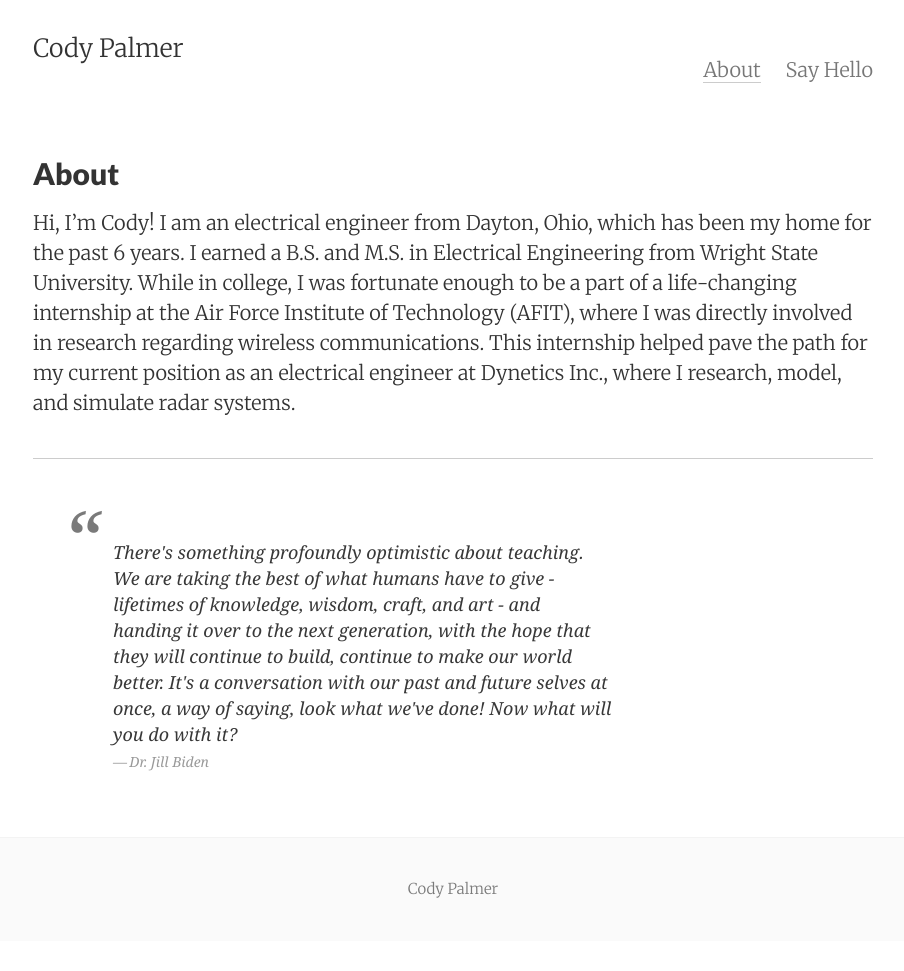
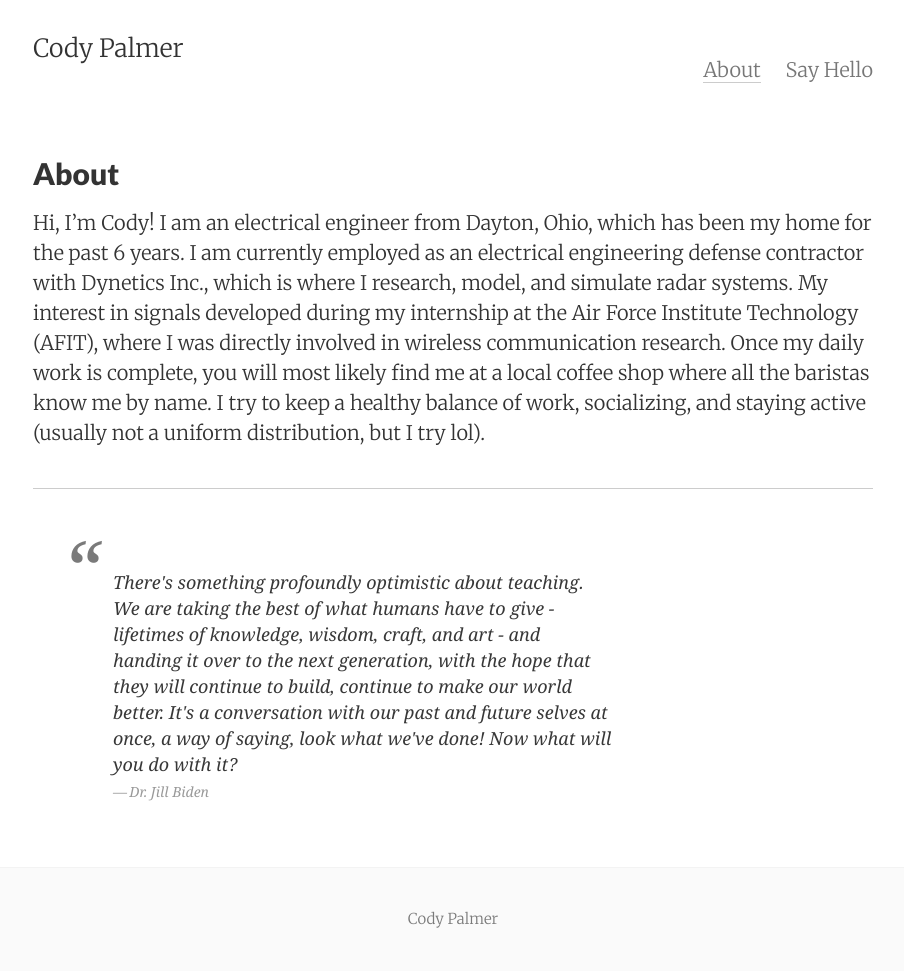
Before and after one commit to palmerco/web_server, a Jekyll site: the page built from about.md, in a window 1280 px wide. Shown: the whole page, without its empty margins (187-1091 px from the left). Built offline with Jekyll 4.4.1, drawn with Linux system fonts in a browser that asks for light colours; before the commit the page ends 941 px from its top, so only the background shows below that.

Commit message:
Updated about me section about.md
updating about me

```diff
--- a/about.md
+++ b/about.md
@@ -5,7 +5,9 @@
 tags: about
 ---
 
-Hi, I’m Cody! I am an electrical engineer from Dayton, Ohio, which has been my home for the past 6 years. I earned a B.S. and M.S. in Electrical Engineering from Wright State University. While in college, I was fortunate enough to be a part of a life-changing internship at the Air Force Institute of Technology (AFIT), where I was directly involved in research regarding wireless communications. This internship helped pave the path for my current position as an electrical engineer at Dynetics Inc., where I research, model, and simulate radar systems.
+Hi, I’m Cody! I am an electrical engineer from Dayton, Ohio, which has been my home for the past 6 years. I am currently employed as an electrical engineering defense contractor with Dynetics Inc., which is where I research, model, and simulate radar systems. My interest in signals developed during my internship at the Air Force Institute Technology (AFIT), where I was directly involved in wireless communication research.
+Once my daily work is complete, you will most likely find me at a local coffee shop where all the baristas know me by name. I try to keep a healthy balance of work, socializing, and staying active (usually not a uniform distribution, but I try lol).
+
 
 ---
 <blockquote>
```
